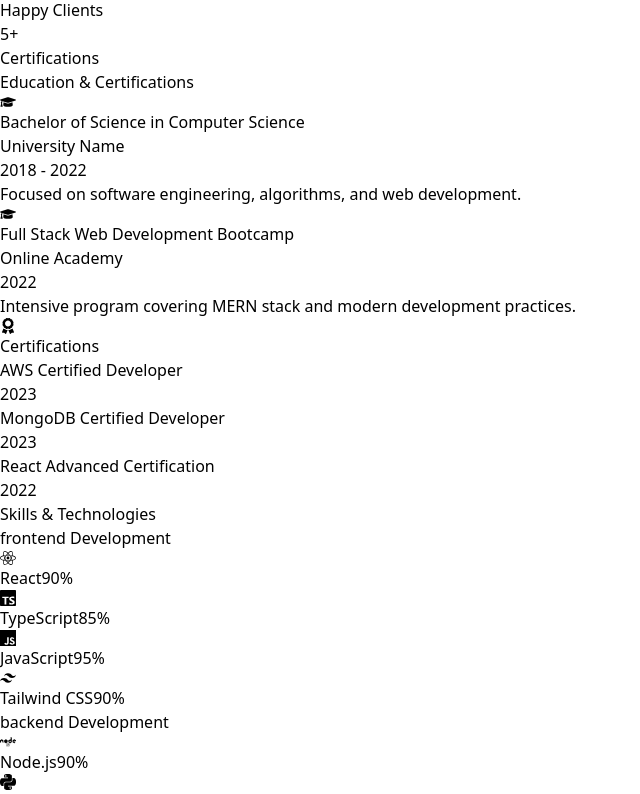
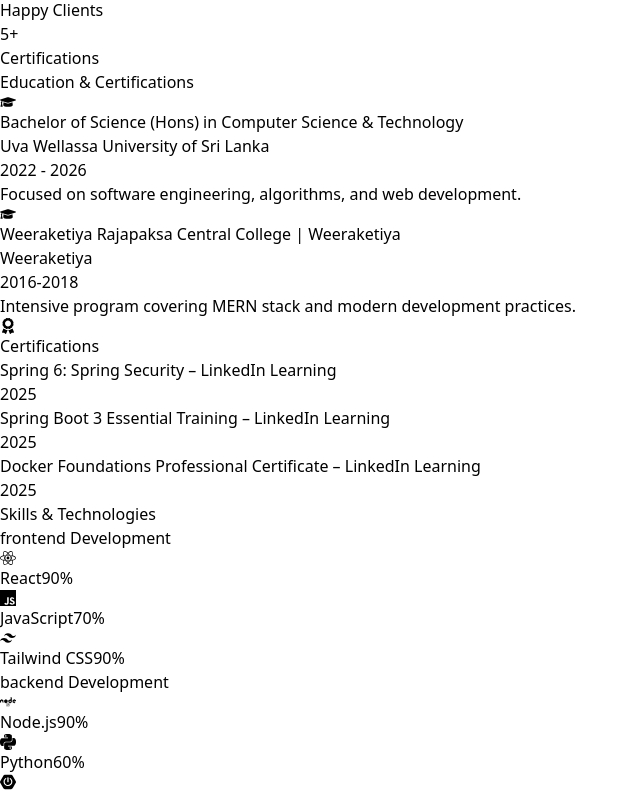
Before and after one commit to shehanchathu2/My_Portfolio, a React (Vite) app: page / in a window 1280 px wide. Shown: the part 1200-1994 px from the top of the page, without its empty margins (0-640 px from the left). Built offline with nearby package versions, Linux system fonts and the light colour scheme.

Commit message:
implement education page

```diff
--- a/src/components/EducationSection.jsx
+++ b/src/components/EducationSection.jsx
@@ -1,36 +1,29 @@
 import React, { useState, useEffect } from 'react';
-import { motion, useScroll, useSpring } from 'framer-motion';
-import {
-  FaGithub, FaLinkedin, FaEnvelope, FaReact, FaNode, FaDatabase,
-  FaCode, FaExternalLinkAlt, FaGraduationCap, FaAward, FaDownload,
-  FaPhone, FaMapMarkerAlt, FaBars, FaTimes, FaArrowUp
-} from 'react-icons/fa';
-import {
-  SiTailwindcss, SiMongodb, SiPostgresql, SiTypescript,
-  SiDocker, SiJavascript, SiPython, SiGit
-} from 'react-icons/si';
+import { motion } from 'framer-motion';
+import { FaGraduationCap, FaAward} from 'react-icons/fa';
+
 
 const EducationSection = () => {
 
   const education = [
     {
-      degree: "Bachelor of Science in Computer Science",
-      institution: "University Name",
-      year: "2018 - 2022",
+      degree: "Bachelor of Science (Hons) in Computer Science & Technology",
+      institution: "Uva Wellassa University of Sri Lanka",
+      year: "2022 - 2026",
       description: "Focused on software engineering, algorithms, and web development."
     },
     {
-      degree: "Full Stack Web Development Bootcamp",
-      institution: "Online Academy",
-      year: "2022",
+      degree: "Weeraketiya Rajapaksa Central College | Weeraketiya",
+      institution: "Weeraketiya",
+      year: "2016-2018",
       description: "Intensive program covering MERN stack and modern development practices."
     }
   ];
 
   const certifications = [
-    { name: "AWS Certified Developer", year: "2023" },
-    { name: "MongoDB Certified Developer", year: "2023" },
-    { name: "React Advanced Certification", year: "2022" }
+    { name: "Spring 6: Spring Security – LinkedIn Learning", year: "2025" },
+    { name: "Spring Boot 3 Essential Training – LinkedIn Learning", year: "2025" },
+    { name: "Docker Foundations Professional Certificate – LinkedIn Learning ", year: "2025" }
   ];
 
 
--- a/src/components/SkillsSection.jsx
+++ b/src/components/SkillsSection.jsx
@@ -1,13 +1,10 @@
 import React, { useState, useEffect } from 'react';
 import { motion, useScroll, useSpring } from 'framer-motion';
-import {
-  FaGithub, FaLinkedin, FaEnvelope, FaReact, FaNode, FaDatabase,
-  FaCode, FaExternalLinkAlt, FaGraduationCap, FaAward, FaDownload,
-  FaPhone, FaMapMarkerAlt, FaBars, FaTimes, FaArrowUp
-} from 'react-icons/fa';
+import { FaReact, FaNode, FaDatabase, FaCode } from 'react-icons/fa';
 import {
   SiTailwindcss, SiMongodb, SiPostgresql, SiTypescript,
-  SiDocker, SiJavascript, SiPython, SiGit
+  SiDocker, SiJavascript, SiPython, SiGit,
+  SiSpringboot
 } from 'react-icons/si';
 
 const SkillsSection = () => {
@@ -15,19 +12,20 @@
   const skills = {
     frontend: [
       { name: "React", icon: <FaReact className="text-4xl text-cyan-400" />, level: 90 },
-        { name: "TypeScript", icon: <SiTypescript className="text-4xl text-blue-500" />, level: 85 },
-        { name: "JavaScript", icon: <SiJavascript className="text-4xl text-yellow-400" />, level: 95 },
+      // { name: "TypeScript", icon: <SiTypescript className="text-4xl text-blue-500" />, level: 85 },
+      { name: "JavaScript", icon: <SiJavascript className="text-4xl text-yellow-400" />, level: 70 },
       { name: "Tailwind CSS", icon: <SiTailwindcss className="text-4xl text-cyan-400" />, level: 90 }
     ],
     backend: [
       { name: "Node.js", icon: <FaNode className="text-4xl text-green-500" />, level: 90 },
-        { name: "Python", icon: <SiPython className="text-4xl text-blue-400" />, level: 75 },
-        { name: "Express", icon: <FaCode className="text-4xl text-gray-400" />, level: 85 }
+      { name: "Python", icon: <SiPython className="text-4xl text-blue-400" />, level: 60 },
+      { name: "Spring Boot", icon: <SiSpringboot  className="text-4xl text-blue-400" />, level: 60 },
+      { name: "Express", icon: <FaCode className="text-4xl text-gray-400" />, level: 80 }
     ],
     database: [
-        { name: "MongoDB", icon: <SiMongodb className="text-4xl text-green-600" />, level: 85 },
-        { name: "PostgreSQL", icon: <SiPostgresql className="text-4xl text-blue-400" />, level: 80 },
-        { name: "MySQL", icon: <FaDatabase className="text-4xl text-blue-600" />, level: 75 }
+      { name: "MongoDB", icon: <SiMongodb className="text-4xl text-green-600" />, level: 80 },
+      { name: "PostgreSQL", icon: <SiPostgresql className="text-4xl text-blue-400" />, level: 70 },
+      { name: "MySQL", icon: <FaDatabase className="text-4xl text-blue-600" />, level: 80 }
     ],
     tools: [
       { name: "Git", icon: <SiGit className="text-4xl text-orange-600" />, level: 90 },
```
Lines whose indentation alone changed are shown as unchanged.
